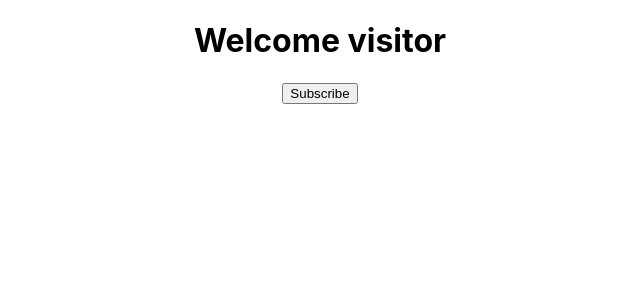
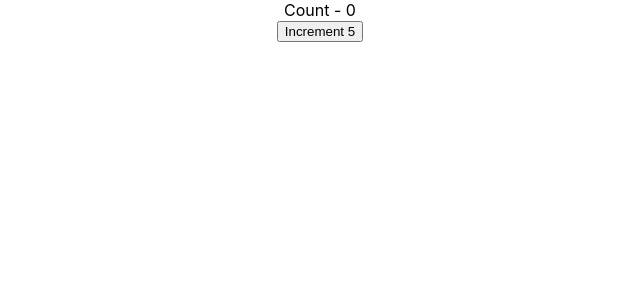
Before and after one commit to aman06it/React-tutorials, a React (Create React App) app: page / in a window 1280 px wide. Shown: the top 300 px of the page, without its empty margins (320-960 px from the left). Built offline with nearby package versions, Linux system fonts and the light colour scheme.

Commit message:
code for setState

```diff
--- a/src/App.js
+++ b/src/App.js
@@ -4,13 +4,15 @@
 import Welcome from './components/Welcome';
 import Hello from './components/Hello'
 import Message from './components/Message';
+import Counter from './components/Counter';
 
 
 function App() {
   return (
     <div className="App">
 
-      <Message />
+      <Counter/>
+      {/* <Message /> */}
 
       {/* <Greet name='Aman'>
         <p>children props</p>
--- /dev/null
+++ b/src/components/Counter.js
@@ -0,0 +1,35 @@
+import React, { Component } from 'react'
+
+export default class Counter extends Component {
+    constructor(){
+        super()
+        this.state={
+            count:0
+        }
+    }
+    increment(){
+        // this.setState({    //setState is async method
+        //     count:this.state.count+1
+        // },()=>{console.log(this.state.count)})
+        // console.log(this.state.count)
+        this.setState((prevState, props)=>{
+          return { count: prevState.count +1 }
+        })
+        console.log(this.state.count)
+    }
+    incrementFive(){
+       this.increment()
+       this.increment()
+       this.increment()
+       this.increment()
+       this.increment()
+    }
+  render() {
+    return (
+        <div>
+            <div>Count - {this.state.count}</div>
+            <button onClick={()=>this.incrementFive()}>Increment 5</button>
+        </div>
+        )
+  }
+}
```
